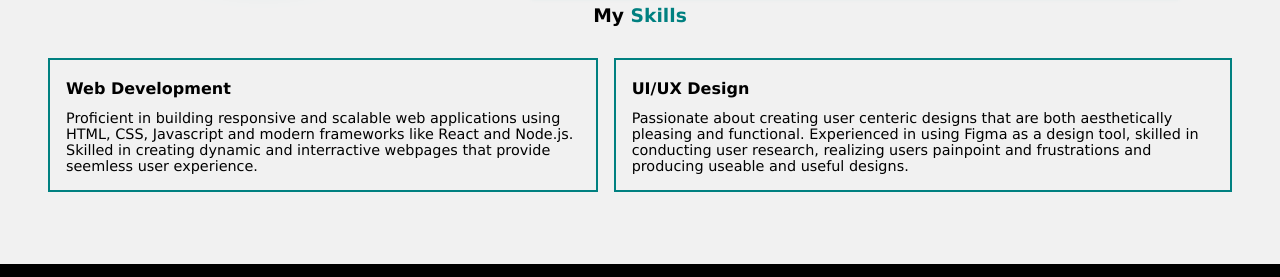
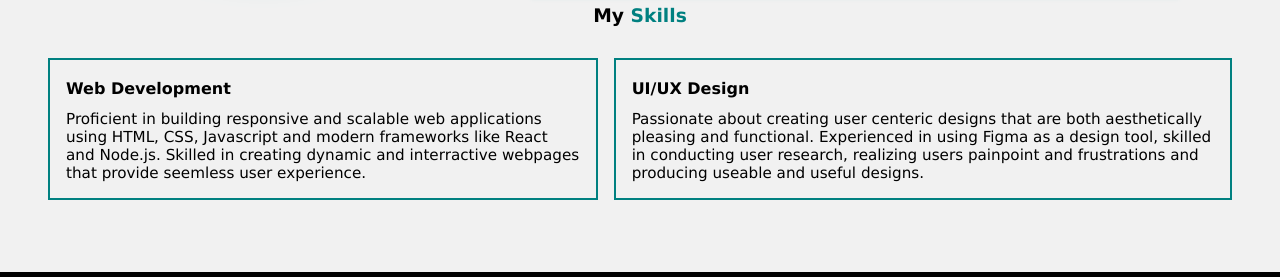
Before and after one commit to Koawhyte/Final_Web_Project, a plain HTML site: page index.html in a window 1280 px wide. Shown: the part 523-800 px from the top of the page. Drawn offline with nearby package versions, Linux system fonts and the light colour scheme.

Commit message:
Update style.css

```diff
--- a/style.css
+++ b/style.css
@@ -308,7 +308,7 @@ img{
 }
 
 .card p{
-    font-size: .9rem;
+    font-size: .95rem;
 }
 .form{
     margin:1rem auto;
```
